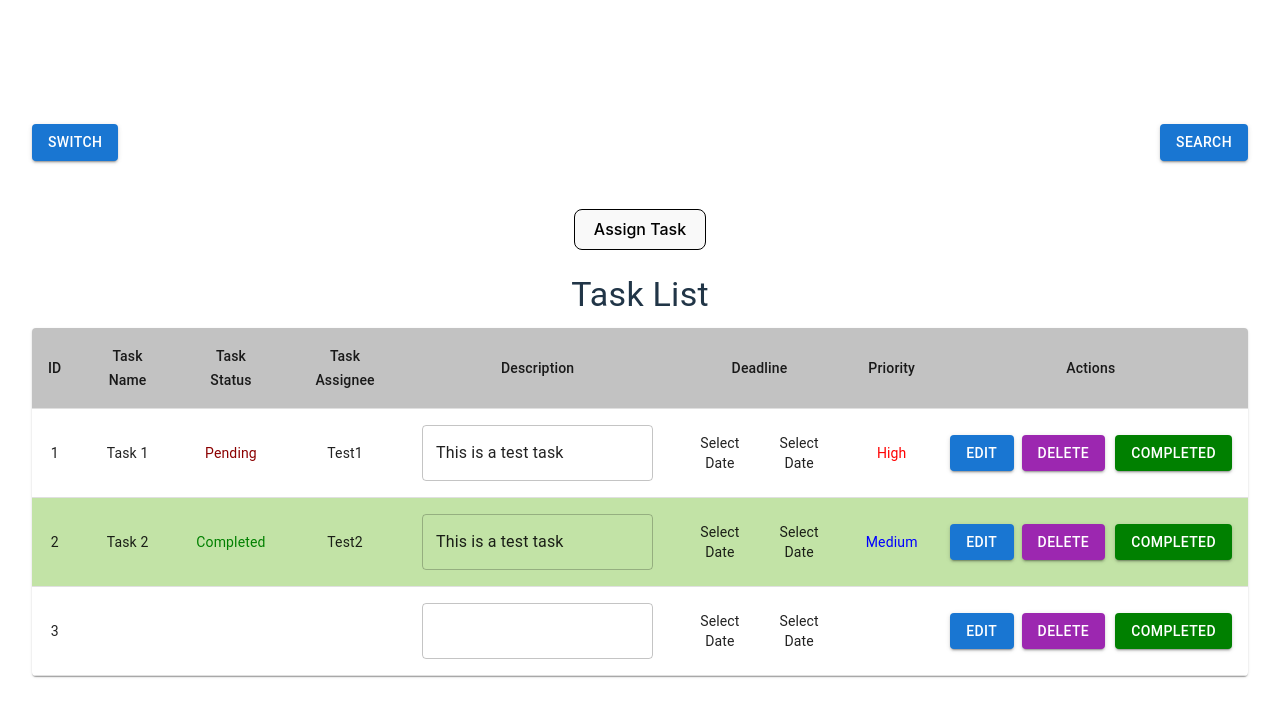
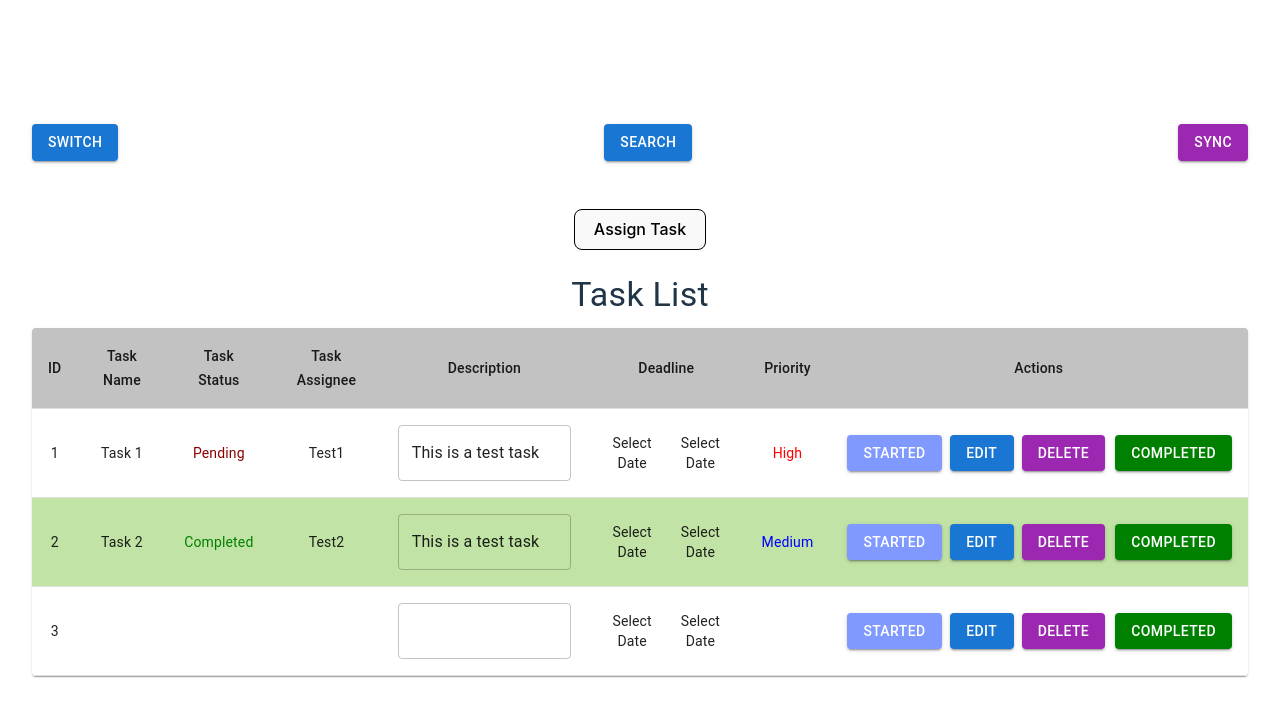
Before and after one commit to Shrey0610/TaskManager, a React (Vite) app in the folder task-manager/: page / in a window 1280 px wide. Shown: the top 716 px of the page. Built offline with nearby package versions, Linux system fonts and the light colour scheme.

Commit message:
added a new status start delayed and adjusted everything

```diff
--- a/task-manager/src/AddTaskForm.jsx
+++ b/task-manager/src/AddTaskForm.jsx
@@ -70,6 +70,7 @@ const AddTaskForm = () => {
                 >
                     <MenuItem value="">Select Task Status</MenuItem>
                     <MenuItem value="Not Started" style={{ color: "red" }}>Not Started</MenuItem>
+                    <MenuItem value="Start Delayed" style={{ color: "#FF00FF" }}>Start Delayed</MenuItem>
                     <MenuItem value="In Progress" style={{ color: "blue" }}>In Progress</MenuItem>
                     <MenuItem value="Completed" style={{ color: "green" }}>Completed</MenuItem>
                     <MenuItem value="Delayed" style={{ color: "#8B0000" }}>Delayed</MenuItem>
--- a/task-manager/src/App.jsx
+++ b/task-manager/src/App.jsx
@@ -85,6 +85,13 @@ const AppWrapper = () => {
         >
           Search
         </Button>
+
+        {/* On clickling Sync, the state and data gets updated to latest. */}
+        <Button
+         variant="contained"
+         color="secondary">
+            Sync
+         </Button>
       </div>
       <br />
       <br />
--- a/task-manager/src/EditTaskForm.jsx
+++ b/task-manager/src/EditTaskForm.jsx
@@ -105,6 +105,7 @@ const EditTaskForm = () => {
                 >
                     <MenuItem value="" disabled>Select Task Status</MenuItem>
                     <MenuItem value="Not Started" style={{ color: "red" }}>Not Started</MenuItem>
+                    <MenuItem value="Start Delayed" style={{ color: "#FF00FF" }}>Start Delayed</MenuItem>
                     <MenuItem value="In Progress" style={{ color: "blue" }}>In Progress</MenuItem>
                     <MenuItem value="Completed" style={{ color: "green" }}>Completed</MenuItem>
                     <MenuItem value="Delayed" style={{ color: "#8B0000" }}>Delayed</MenuItem>
--- a/task-manager/src/TasksContext.jsx
+++ b/task-manager/src/TasksContext.jsx
@@ -10,8 +10,8 @@ export const TasksProvider = ({ children }) => {
     ]);
 
     // Fetch tasks from MySQL on component mount
-    const fetchTasks = (task) => {
-        fetch("http://localhost:5001", {
+    const fetchTasks = async (task) => {
+       await fetch("http://localhost:5001", {
             method: "GET",
             headers: { "Content-Type": "application/json" },
         })
--- a/task-manager/src/TasksTable.jsx
+++ b/task-manager/src/TasksTable.jsx
@@ -29,6 +29,7 @@ const TasksTable = () => {
     const { tasks, deleteTask, editTask } = useContext(TasksContext);
     const [editId, setEditId] = useState(null);
     const [editField, setEditField] = useState(null);
+    const [, setStarted] = useState(false);
     const [editData, setEditData] = useState({ name: "", taskStatus: "", taskAssignee: "", priority: "", description: "", start: "", end:""});
 
     const handleEdit = (task, field) => {
@@ -41,6 +42,23 @@ const TasksTable = () => {
         editTask(id, editData);
         setEditId(null);
         setEditField(null);
+    };
+
+    const handleStarting = (task) => {
+        setStarted(true);
+        if (task.taskStatus === "Not Started" && dayjs(task.start).isAfter(dayjs())) {
+            const updatedTask = { ...task, taskStatus: 'In Progress' };
+            editTask(task.id, updatedTask);
+        }
+        else if (task.taskStatus === "Not Started" && dayjs(task.start).isBefore(dayjs()))
+        {
+            const updatedTask = { ...task, taskStatus: 'Start Delayed' };
+            editTask(task.id, updatedTask);
+        }
+        else if (dayjs(task.start).isBefore(dayjs()) && dayjs(task.end).isAfter(dayjs())) {
+            const updatedTask = { ...task, taskStatus: 'In Progress' };
+            editTask(task.id, updatedTask);
+        }
     };
 
     const handleKeyPress = (event, id) => {
@@ -126,7 +144,8 @@ const TasksTable = () => {
             style={{
                 color: editData.taskStatus === "Not Started" ? 'red' :
                        editData.taskStatus === "In Progress" ? 'blue' :
-                       editData.taskStatus === "Completed" ? 'green' : '#8B0000'
+                       editData.taskStatus === "Completed" ? 'green' :
+                       editData.taskStatus === "Start Delayed" ? '#FF00FF' : '#8B0000'
             }}
         >
             <MenuItem value="Not Started" style={{ color: 'red' }}>Not Started</MenuItem>
@@ -140,16 +159,14 @@ const TasksTable = () => {
             onDoubleClick={() => handleEdit(task, "taskStatus")}
             style={{ color: task.taskStatus === "Not Started" ? 'red' :
                            task.taskStatus === "In Progress" ? 'blue' :
-                           task.taskStatus === "Completed" ? 'green' : '#8B0000' }}
-                           onChange={(e) => setEditData({ ...editData, taskStatus: e.target.value })}
+                           task.taskStatus === "Completed" ? 'green' :
+                           task.taskStatus === "Start Delayed" ? '#FF00FF' : '#8B0000' }}
+                           onChange={(task) => handleStarting(task)}
         >
             {task.taskStatus === "Completed"
                 ? "Completed"
                 : dayjs(task.end).isBefore(dayjs())
-                ? "Delayed" : dayjs(task.start).isAfter(dayjs())
-                ? "Not Started"
-                : dayjs(task.start).isAfter(dayjs()) && dayjs(task.end).isBefore(dayjs())
-                ? "In Progress"
+                ? "Delayed"
                 : task.taskStatus}
         </span>
     )}
@@ -275,6 +292,13 @@ const TasksTable = () => {
                                 </TableCell>
                                 <TableCell align="center" style={{ minWidth: "120px", whiteSpace: "nowrap" }}>
                                 <div style={{ display: "flex", justifyContent: "center", gap: "8px" }}>
+                                <Button variant="contained" color="secondary"
+                                    id="started"
+                                        onClick={() => {
+                                            handleStarting(task);
+                                        }} style={{ marginLeft: '2px', backgroundColor: '#8099FF', color: 'white' }}>
+                                        Started
+                                    </Button>
                                     {editId === task.id ? (
                                         <Button variant="contained" color="primary" onClick={() => handleSave(task.id)} style={{ marginRight: '8px',  display: 'flex' }}>
                                             Save
```
